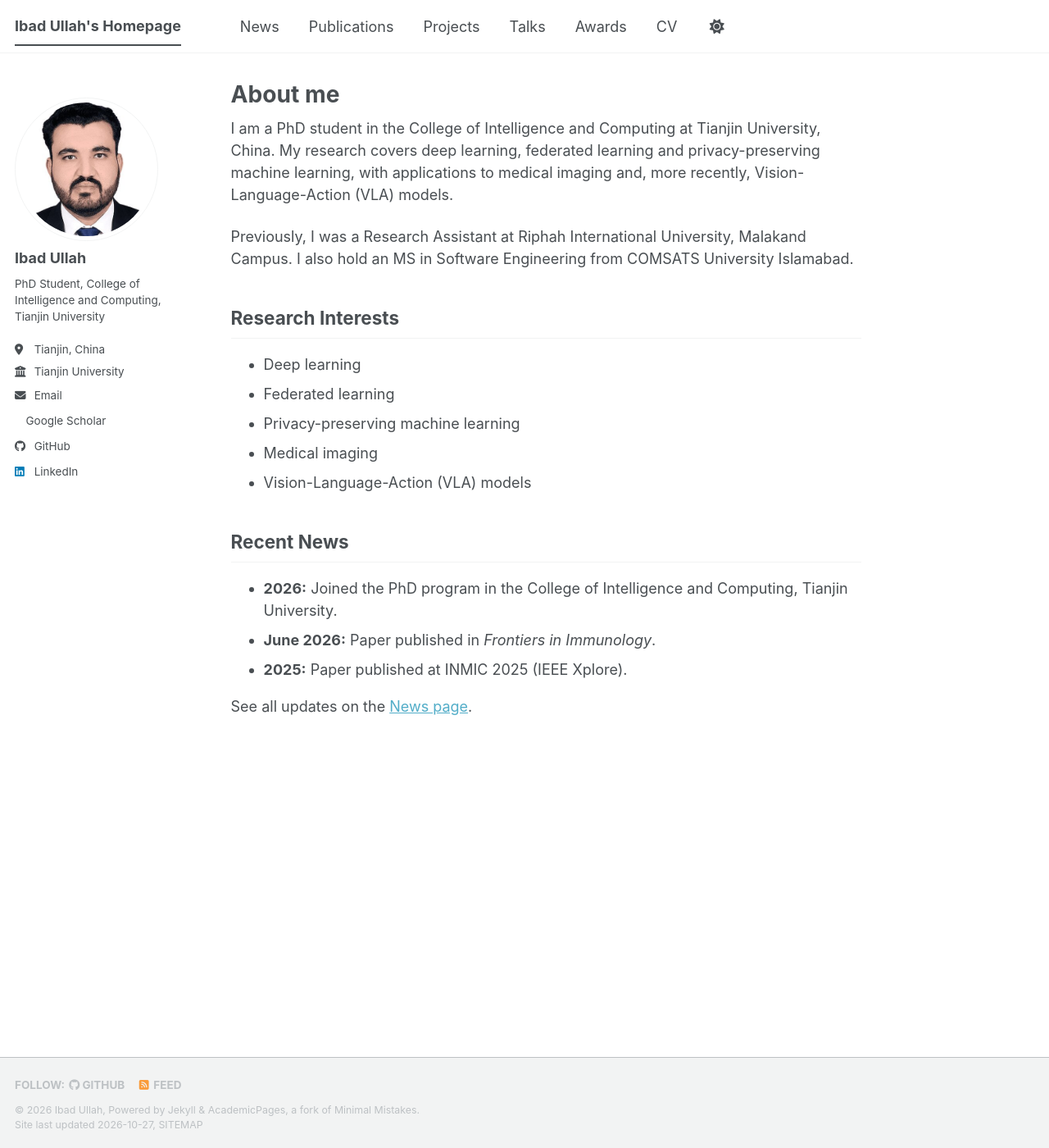
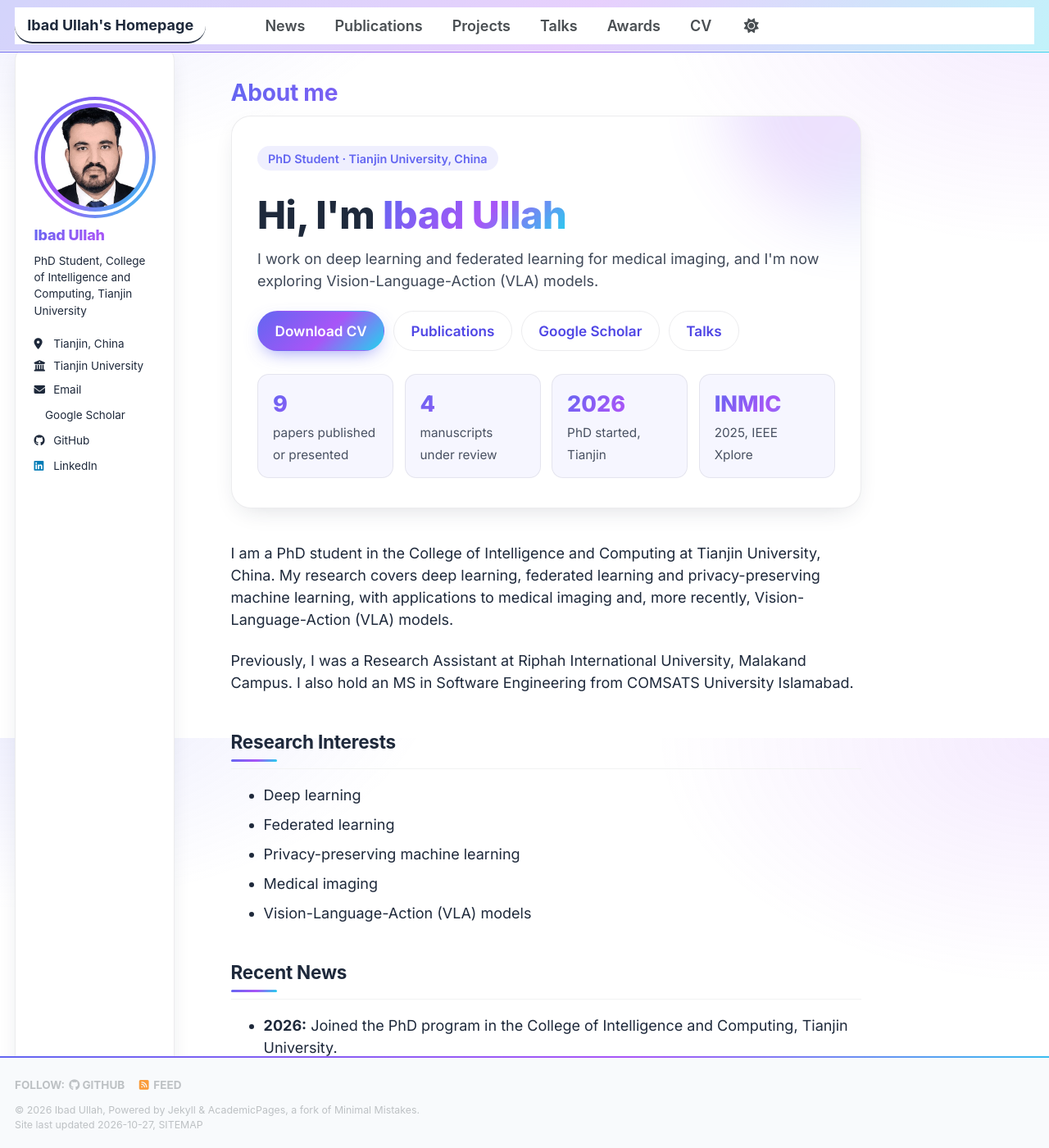
Before and after one commit to ibad321/ibad321.github.io, a Jekyll site: the page built from _pages/about.md, in a window 1280 px wide and 1400 px high. Shown: the whole window at 82% size. Built offline with Jekyll 4.4.1, drawn with Linux system fonts in a browser that asks for light colours; a style sheet for code colours, icons or effects is not loaded.

Commit message:
Redesign site with modern accent palette, cards and About hero
- New custom stylesheet layered on the theme: indigo/violet gradient
  accents, glass header, gradient page titles, rounded cards with hover
  lift, gradient buttons; works in light and dark mode
- About page hero with name, CTA buttons and stats taken from the CV
- Inter font and a round, gradient-ringed profile photo (also on phones)

Co-Authored-By: Claude Haiku 5.5 <noreply@anthropic.com>
Claude-Session: https://claude.ai/code/session_01JoGCQNYfWLJgbsumeahHLX

```diff
--- a/_includes/head/custom.html
+++ b/_includes/head/custom.html
@@ -1,6 +1,11 @@
 {% include base_path %}
 
 <!-- start custom head snippets -->
+
+<!-- Modern UI font -->
+<link rel="preconnect" href="https://fonts.googleapis.com">
+<link rel="preconnect" href="https://fonts.gstatic.com" crossorigin>
+<link href="https://fonts.googleapis.com/css2?family=Inter:wght@400;500;600;700;800&display=swap" rel="stylesheet">
 
 <!-- Support for Academicons -->
 <link rel="preload" href="https://cdn.jsdelivr.net/gh/jpswalsh/academicons@1/css/academicons.min.css" as="style" onload="this.onload=null;this.rel='stylesheet'">
--- a/_pages/about.md
+++ b/_pages/about.md
@@ -6,6 +6,24 @@ redirect_from:
   - /about/
   - /about.html
 ---
+
+<section class="hero">
+  <span class="hero__eyebrow">PhD Student · Tianjin University, China</span>
+  <h1 class="hero__title">Hi, I'm <span class="grad">Ibad Ullah</span></h1>
+  <p class="hero__lead">I work on deep learning and federated learning for medical imaging, and I'm now exploring Vision-Language-Action (VLA) models.</p>
+  <div class="hero__cta">
+    <a class="primary" href="/files/Ibad_Ullah_CV.pdf">Download CV</a>
+    <a href="/publications/">Publications</a>
+    <a href="https://scholar.google.com/citations?user=NlM4088AAAAJ&hl=en">Google Scholar</a>
+    <a href="/talks/">Talks</a>
+  </div>
+  <div class="hero__stats">
+    <div><strong>9</strong><span>papers published or presented</span></div>
+    <div><strong>4</strong><span>manuscripts under review</span></div>
+    <div><strong>2026</strong><span>PhD started, Tianjin</span></div>
+    <div><strong>INMIC</strong><span>2025, IEEE Xplore</span></div>
+  </div>
+</section>
 
 I am a PhD student in the College of Intelligence and Computing at Tianjin University, China. My research covers deep learning, federated learning and privacy-preserving machine learning, with applications to medical imaging and, more recently, Vision-Language-Action (VLA) models.
 
--- /dev/null
+++ b/_sass/layout/_custom.scss
@@ -0,0 +1,343 @@
+/* ==========================================================================
+   CUSTOM LAYER - modern accent palette, cards and hero
+   Loaded last so it overrides the theme. Colors go through the theme's own
+   CSS variables, so the light/dark toggle keeps working.
+   ========================================================================== */
+
+:root {
+    --ui-accent        : #6366f1;
+    --ui-accent-2      : #a855f7;
+    --ui-accent-3      : #22d3ee;
+    --ui-gradient      : linear-gradient(135deg, #6366f1 0%, #a855f7 55%, #22d3ee 100%);
+    --ui-card-bg       : #ffffff;
+    --ui-card-border   : rgba(15, 23, 42, 0.08);
+    --ui-card-shadow   : 0 10px 30px -12px rgba(30, 41, 59, 0.18);
+    --ui-glass-bg     : rgba(255, 255, 255, 0.72);
+
+    --global-base-color        : #6366f1;
+    --global-link-color        : #4f46e5;
+    --global-link-color-hover  : #a855f7;
+    --global-link-color-visited: #7c3aed;
+    --global-text-color        : #1e293b;
+    --global-footer-bg-color   : #f8fafc;
+}
+
+html[data-theme="dark"] {
+    --ui-card-bg       : #111827;
+    --ui-card-border   : rgba(148, 163, 184, 0.16);
+    --ui-card-shadow   : 0 10px 30px -12px rgba(0, 0, 0, 0.6);
+    --ui-glass-bg      : rgba(11, 15, 30, 0.7);
+
+    --global-base-color        : #818cf8;
+    --global-link-color        : #a5b4fc;
+    --global-link-color-hover  : #f0abfc;
+    --global-link-color-visited: #c4b5fd;
+    --global-bg-color          : #0b0f1e;
+    --global-text-color        : #e2e8f0;
+    --global-footer-bg-color   : #0b0f1e;
+}
+
+/* Soft colored glows behind the page */
+html {
+    background-color: var(--global-bg-color);
+    background-image:
+        radial-gradient(900px 500px at 0% -10%, rgba(99, 102, 241, 0.14), transparent 60%),
+        radial-gradient(800px 500px at 100% 0%, rgba(168, 85, 247, 0.12), transparent 60%);
+    background-attachment: fixed;
+}
+
+body {
+    font-family: "Inter", -apple-system, "Segoe UI", Roboto, Helvetica, Arial, sans-serif;
+    background: transparent;
+}
+
+h1, h2, h3, h4 {
+    letter-spacing: -0.01em;
+}
+
+/* Gradient page titles */
+.page__title,
+.archive__title {
+    background: var(--ui-gradient);
+    -webkit-background-clip: text;
+    background-clip: text;
+    color: transparent;
+}
+
+/* Glass header with a gradient hairline underneath */
+.masthead {
+    background: var(--ui-glass-bg);
+    backdrop-filter: saturate(160%) blur(14px);
+    -webkit-backdrop-filter: saturate(160%) blur(14px);
+    border-bottom: 1px solid transparent;
+    background-image: linear-gradient(var(--ui-glass-bg), var(--ui-glass-bg)), var(--ui-gradient);
+    background-origin: border-box;
+    background-clip: padding-box, border-box;
+}
+
+.masthead__menu-item a,
+.site-title {
+    font-weight: 600;
+}
+
+.masthead__menu-item--lg a {
+    border-radius: 999px;
+    padding: 0.4em 0.85em;
+    transition: background 0.2s ease, color 0.2s ease;
+}
+
+.masthead__menu-item--lg a:hover {
+    background: rgba(99, 102, 241, 0.12);
+}
+
+/* Sidebar profile card */
+.sidebar {
+    background: var(--ui-card-bg);
+    border: 1px solid var(--ui-card-border);
+    border-radius: 20px;
+    box-shadow: var(--ui-card-shadow);
+    padding: 1.5em 1.25em;
+}
+
+.author__avatar {
+    background: var(--ui-gradient);
+    border-radius: 50%;
+    padding: 4px;
+}
+
+.author__avatar img {
+    border: 4px solid var(--ui-card-bg);
+    border-radius: 50%;
+}
+
+.author__name {
+    background: var(--ui-gradient);
+    -webkit-background-clip: text;
+    background-clip: text;
+    color: transparent;
+    font-weight: 800;
+}
+
+.author__urls a {
+    border-radius: 999px;
+}
+
+.author__urls .btn--inverse {
+    background: var(--ui-gradient);
+    border: 0;
+    color: #fff;
+    border-radius: 999px;
+}
+
+/* Cards for list items (publications, talks, news) */
+.archive__item {
+    background: var(--ui-card-bg);
+    border: 1px solid var(--ui-card-border);
+    border-radius: 16px;
+    box-shadow: var(--ui-card-shadow);
+    padding: 1.1em 1.4em;
+    margin-bottom: 1.1em;
+    transition: transform 0.2s ease, box-shadow 0.2s ease, border-color 0.2s ease;
+}
+
+.archive__item:hover {
+    transform: translateY(-3px);
+    border-color: rgba(99, 102, 241, 0.35);
+    box-shadow: 0 18px 40px -16px rgba(99, 102, 241, 0.35);
+}
+
+.archive__item-title {
+    font-size: 1.15em;
+    line-height: 1.35;
+    margin-bottom: 0.4em;
+}
+
+/* Section headings with a gradient rule */
+.archive > h2,
+.page h2 {
+    position: relative;
+    padding-bottom: 0.35em;
+}
+
+.archive > h2::after,
+.page h2::after {
+    content: "";
+    display: block;
+    width: 56px;
+    height: 3px;
+    border-radius: 3px;
+    margin-top: 0.35em;
+    background: var(--ui-gradient);
+}
+
+/* Buttons */
+.btn--primary,
+.btn--inverse {
+    border-radius: 999px;
+    transition: transform 0.15s ease, box-shadow 0.2s ease;
+}
+
+.btn--primary {
+    background: var(--ui-gradient);
+    border: 0;
+    color: #fff;
+    box-shadow: 0 8px 22px -8px rgba(99, 102, 241, 0.7);
+}
+
+.btn--primary:hover {
+    transform: translateY(-2px);
+    box-shadow: 0 12px 28px -8px rgba(168, 85, 247, 0.7);
+    color: #fff;
+}
+
+/* Footer */
+.page__footer {
+    border-top: 1px solid transparent;
+    background-image: linear-gradient(var(--global-footer-bg-color), var(--global-footer-bg-color)), var(--ui-gradient);
+    background-origin: border-box;
+    background-clip: padding-box, border-box;
+    border-top-width: 2px;
+}
+
+/* ---------- Hero block (About page) ---------- */
+.hero {
+    position: relative;
+    margin: 0 0 2.25em;
+    padding: 2em 1.75em;
+    border-radius: 24px;
+    overflow: hidden;
+    background: var(--ui-card-bg);
+    border: 1px solid var(--ui-card-border);
+    box-shadow: var(--ui-card-shadow);
+}
+
+.hero::before {
+    content: "";
+    position: absolute;
+    inset: -40% -20% auto auto;
+    width: 320px;
+    height: 320px;
+    border-radius: 50%;
+    background: var(--ui-gradient);
+    opacity: 0.18;
+    filter: blur(40px);
+    pointer-events: none;
+}
+
+.hero__eyebrow {
+    display: inline-block;
+    padding: 0.3em 0.9em;
+    border-radius: 999px;
+    font-size: 0.8em;
+    font-weight: 600;
+    color: var(--ui-accent);
+    background: rgba(99, 102, 241, 0.1);
+}
+
+.hero__title {
+    margin: 0.6em 0 0.3em;
+    font-size: 2.6em;
+    font-weight: 800;
+    line-height: 1.1;
+}
+
+.hero__title .grad {
+    background: var(--ui-gradient);
+    -webkit-background-clip: text;
+    background-clip: text;
+    color: transparent;
+}
+
+.hero__lead {
+    max-width: 40em;
+    font-size: 1.1em;
+    opacity: 0.85;
+}
+
+.hero__cta {
+    display: flex;
+    flex-wrap: wrap;
+    gap: 0.6em;
+    margin: 1.2em 0 1.6em;
+}
+
+.hero__cta a {
+    display: inline-block;
+    padding: 0.6em 1.2em;
+    border-radius: 999px;
+    font-weight: 600;
+    font-size: 0.95em;
+    text-decoration: none;
+    border: 1px solid var(--ui-card-border);
+    transition: transform 0.15s ease, box-shadow 0.2s ease;
+}
+
+.hero__cta a.primary {
+    background: var(--ui-gradient);
+    border-color: transparent;
+    color: #fff;
+    box-shadow: 0 8px 22px -8px rgba(99, 102, 241, 0.7);
+}
+
+.hero__cta a:hover {
+    transform: translateY(-2px);
+}
+
+.hero__stats {
+    display: grid;
+    grid-template-columns: repeat(4, minmax(0, 1fr));
+    gap: 0.75em;
+}
+
+.hero__stats div {
+    padding: 0.85em 1em;
+    border-radius: 14px;
+    background: rgba(99, 102, 241, 0.06);
+    border: 1px solid var(--ui-card-border);
+}
+
+.hero__stats strong {
+    display: block;
+    font-size: 1.5em;
+    font-weight: 800;
+    background: var(--ui-gradient);
+    -webkit-background-clip: text;
+    background-clip: text;
+    color: transparent;
+}
+
+.hero__stats span {
+    font-size: 0.85em;
+    opacity: 0.8;
+}
+
+/* Mobile */
+@media (max-width: 600px) {
+    .hero {
+        padding: 1.4em 1.1em;
+    }
+
+    .hero__title {
+        font-size: 2em;
+    }
+
+    .hero__stats {
+        grid-template-columns: repeat(2, minmax(0, 1fr));
+    }
+}
+
+/* Keep the profile photo round on small screens */
+@media (max-width: 600px) {
+    .author__avatar {
+        width: 84px;
+        height: 84px;
+        float: left;
+        margin-right: 1em;
+    }
+
+    .author__avatar img {
+        width: 100%;
+        height: 100%;
+        object-fit: cover;
+    }
+}
--- a/assets/css/main.scss
+++ b/assets/css/main.scss
@@ -34,5 +34,6 @@
 
     "layout/page",
     "layout/archive",
-    "layout/sidebar"
+    "layout/sidebar",
+    "layout/custom"
 ;
```
